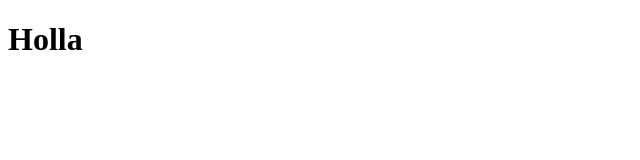
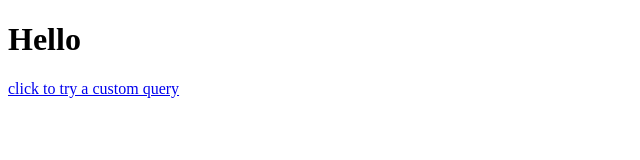
Before and after one commit to OwoadeB/EnyeB, a website: page public/index.html in a window 1280 px wide. Shown: the whole page, without its empty margins (0-640 px from the left). Drawn offline with Linux system fonts and the light colour scheme.

Commit message:
edit public html

```diff
--- a/public/index.html
+++ b/public/index.html
@@ -6,6 +6,7 @@
     <title>Document</title>
 </head>
 <body>
-    <h1>Holla</h1>
+    <h1>Hello</h1>
+    <a href="/api/rates?base=USD&currency=EUR,GBP,USD"> click to try a custom query </a>
 </body>
 </html>
```
